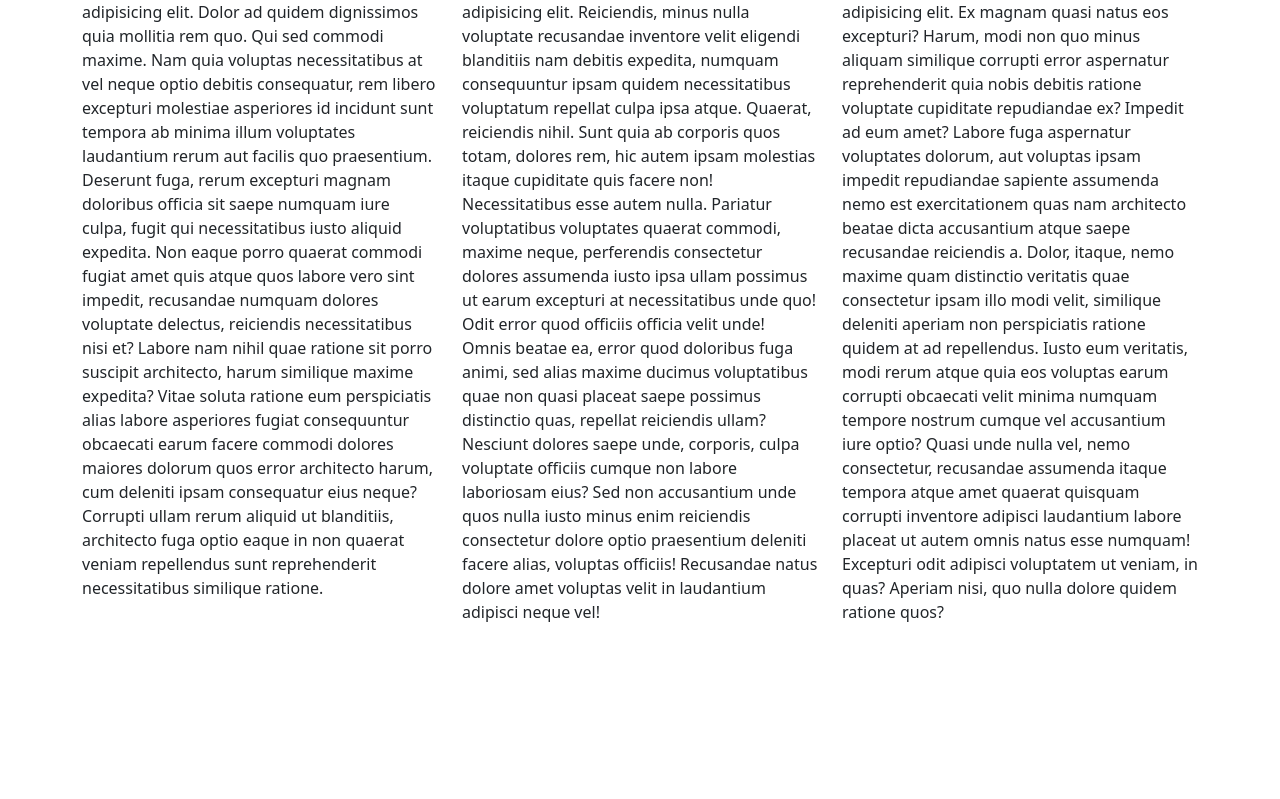
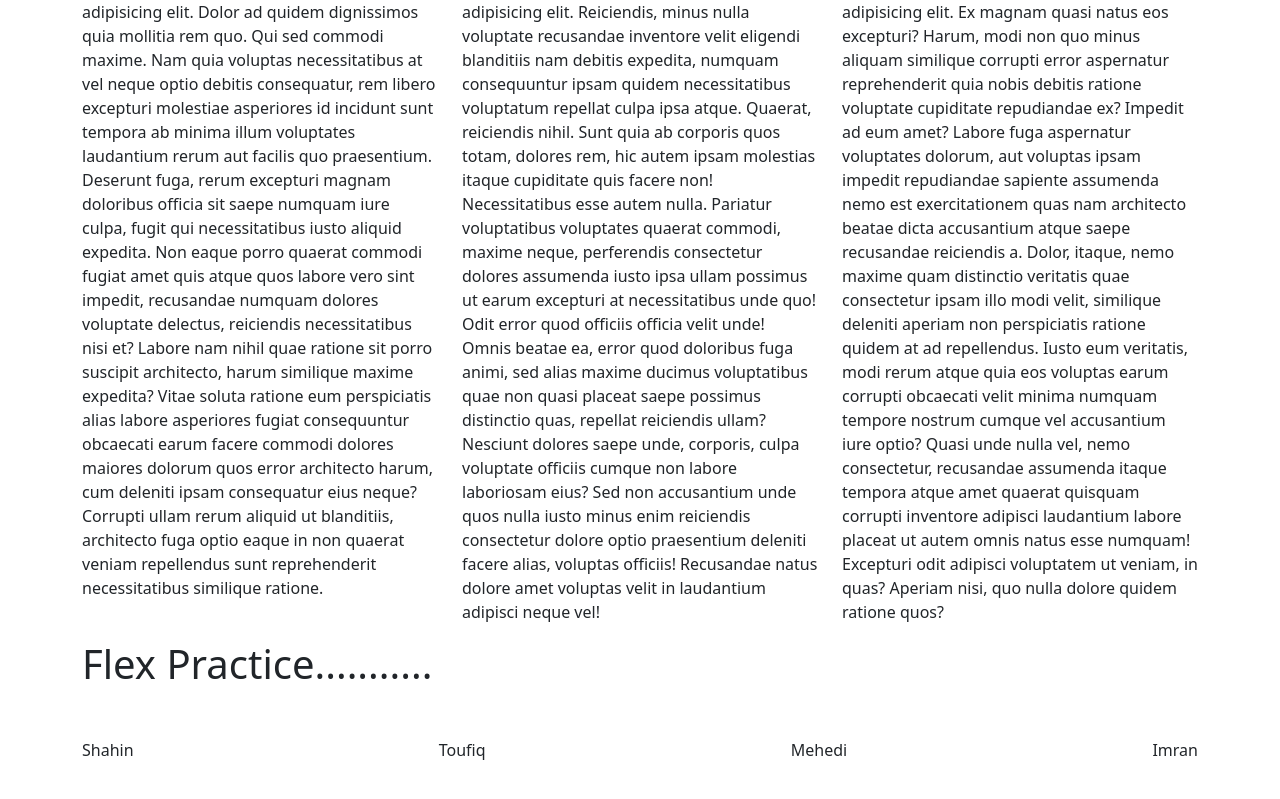
Before and after one commit to shahindvlpr/Bootstrap-Practice, a plain HTML site: page index.html in a window 1280 px wide. Shown: the part 759-1558 px from the top of the page. Drawn offline with nearby package versions, Linux system fonts and the light colour scheme.

Commit message:
this is my four commit

```diff
--- a/index.html
+++ b/index.html
@@ -80,6 +80,7 @@
         </button>
       </div>
 
+      <section>
         <div class="container">
             <div class="row">
                 <h1>Grid Practice : </h1>
@@ -97,6 +98,21 @@
                 </div>
             </div>
           </div>
+      </section>
+
+      <section>
+        <div class="container">
+            <div class="row">
+                <h1>Flex Practice...........</h1>
+                <div class="d-flex justify-content-between">
+                    <div>Shahin</div>
+                    <div>Toufiq</div>
+                    <div>Mehedi</div>
+                    <div>Imran</div>
+                </div>
+            </div>
+        </div>
+      </section>
 
 
 
```
Lines whose indentation alone changed are shown as unchanged.
